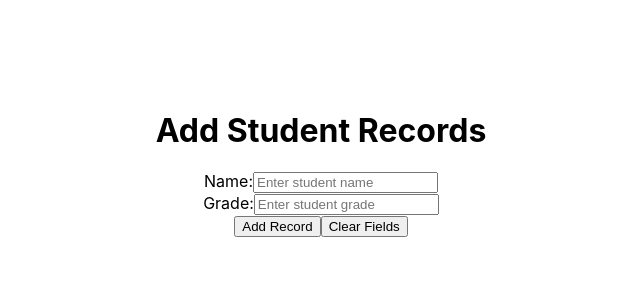
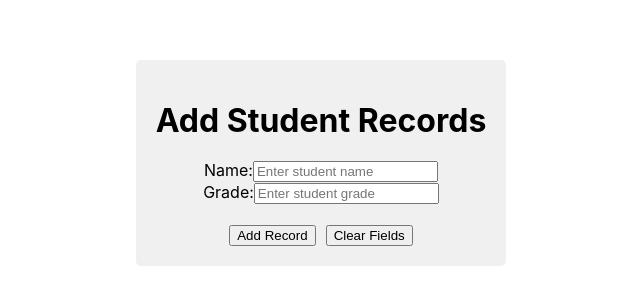
Before and after one commit to lovepreetrandhawa/StudentRecords, a React (Create React App) app: page / in a window 1280 px wide. Shown: the part 237-542 px from the top of the page, without its empty margins (319-959 px from the left). Built offline with nearby package versions, Linux system fonts and the light colour scheme.

Commit message:
Update App.js

```diff
--- a/src/App.js
+++ b/src/App.js
@@ -24,8 +24,20 @@ const StudentRecords = () => {
   };
 
   return (
-    <div style={{ display: 'flex', flexDirection: 'column', alignItems: 'center', justifyContent: 'center', height: '100vh' }}>
-      <h1 style={{ textAlign: 'center' }}>Add Student Records</h1>
+    <div style={{
+      display: 'flex',
+      flexDirection: 'column',
+      alignItems: 'center',
+      justifyContent: 'center',
+      height: '100vh',
+      width: '100vw'
+    }}>
+      <div style={{
+        backgroundColor: '#f0f0f0',
+        padding: '20px',
+        borderRadius: '5px'
+      }}>
+        <h1 style={{ textAlign: 'center', marginBottom: '20px' }}>Add Student Records</h1>
         <div style={{ textAlign: 'center' }}>
           <label htmlFor="name">Name:</label>
           <input
@@ -47,9 +59,12 @@ const StudentRecords = () => {
             onChange={(e) => setGrade(e.target.value)}
           />
           <br />
-        {error && <div style={{ color: 'red' }}>{error}</div>}
+          {error && <div style={{ color: 'red', marginTop: '10px' }}>{error}</div>}
+          <div style={{ marginTop: '20px' }}>
             <button onClick={addRecord}>Add Record</button>
-        <button onClick={clearFields}>Clear Fields</button>
+            <button onClick={clearFields} style={{ marginLeft: '10px' }}>Clear Fields</button>
+          </div>
+        </div>
       </div>
     </div>
   );
```
Lines whose indentation alone changed are shown as unchanged.
